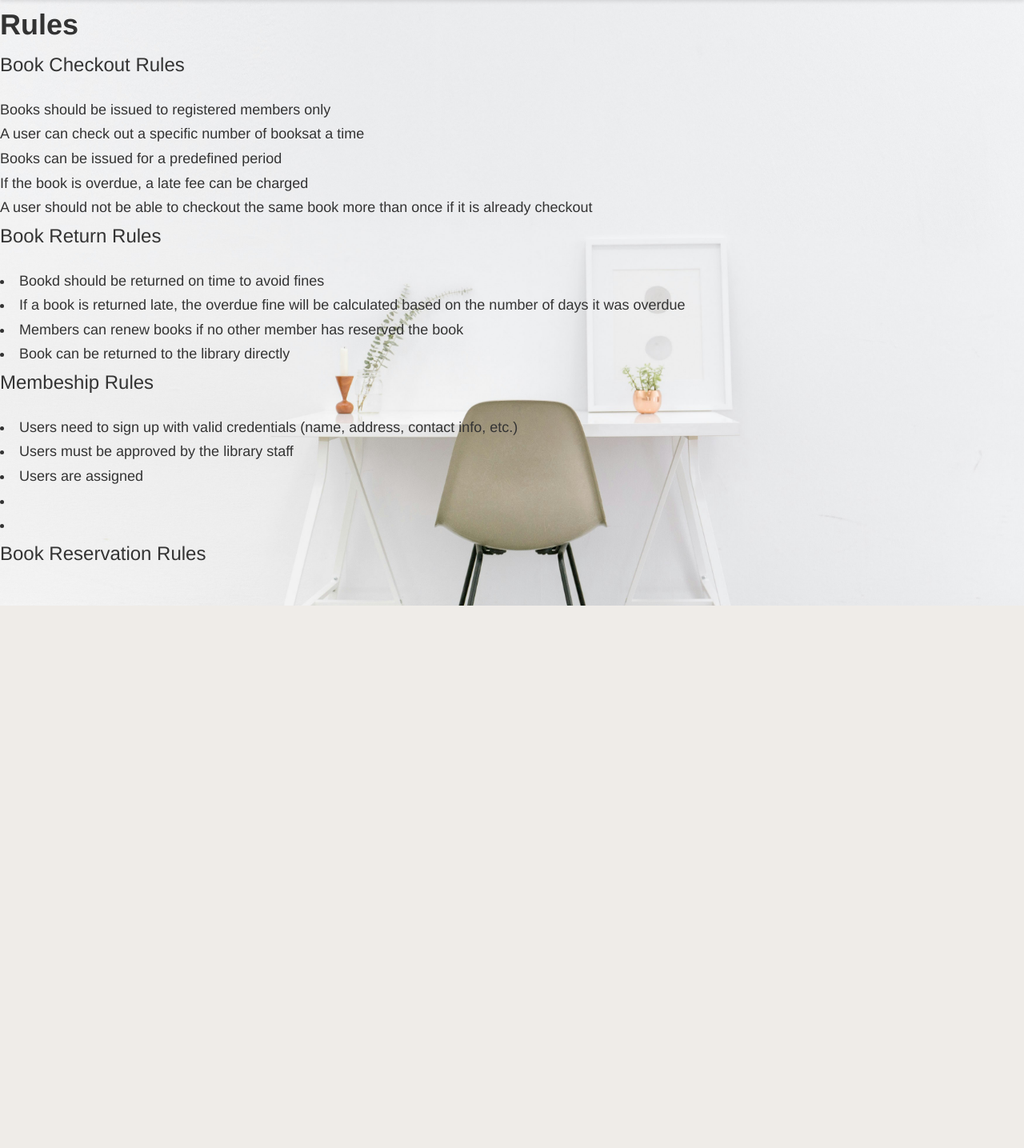
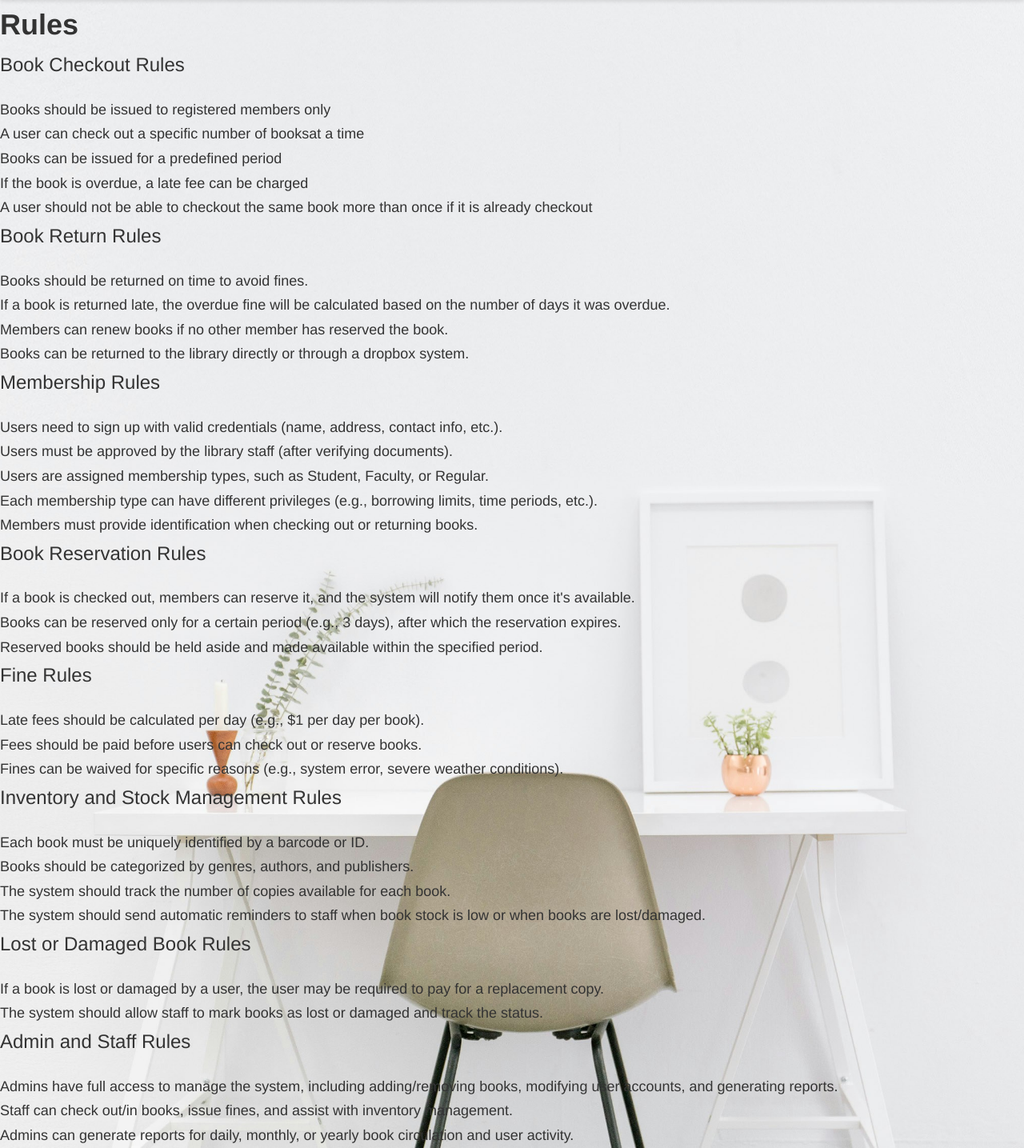
Before and after one commit to dinoaur/LMS, a PHP site: page /rules.php in a window 1280 px wide. Shown: the part 43-1478 px from the top of the page at 80% size. Before the commit the page ends 800 px from the top, so only its background shows below. Run offline with PHP 8.4, Linux system fonts and the light colour scheme; a user stored in the database is signed in.

Commit message:
Update rules.php

```diff
--- a/rules.php
+++ b/rules.php
@@ -27,18 +27,57 @@ if (!isset($_SESSION['loggedin']) || $_SESSION['loggedin'] !== true) {
         <li>A user should not be able to checkout the same book more than once if it is already checkout</li>
       </ul>
       <h2>Book Return Rules</h2>
-        <li>Bookd should be returned on time to avoid fines</li>
-        <li>If a book is returned late, the overdue fine will be calculated based on the number of days it was overdue</li>
-        <li>Members can renew books if no other member has reserved the book</li>
-        <li>Book can be returned to the library directly</li>
+      <ul>
+            <li>Books should be returned on time to avoid fines.</li>
+            <li>If a book is returned late, the overdue fine will be calculated based on the number of days it was overdue.</li>
+            <li>Members can renew books if no other member has reserved the book.</li>
+            <li>Books can be returned to the library directly or through a dropbox system.</li>
+      </ul>
 
-      <h2>Membeship Rules</h2>
-        <li>Users need to sign up with valid credentials (name, address, contact info, etc.)</li>
-        <li>Users must be approved by the library staff</li>
-        <li>Users are assigned</li>
-        <li></li>
-        <li></li>
+      <h2>Membership Rules</h2>
+      <ul>
+            <li>Users need to sign up with valid credentials (name, address, contact info, etc.).</li>
+            <li>Users must be approved by the library staff (after verifying documents).</li>
+            <li>Users are assigned membership types, such as Student, Faculty, or Regular.</li>
+            <li>Each membership type can have different privileges (e.g., borrowing limits, time periods, etc.).</li>
+            <li>Members must provide identification when checking out or returning books.</li>
+       </ul>
 
       <h2>Book Reservation Rules</h2>
+        <ul>
+            <li>If a book is checked out, members can reserve it, and the system will notify them once it's available.</li>
+            <li>Books can be reserved only for a certain period (e.g., 3 days), after which the reservation expires.</li>
+            <li>Reserved books should be held aside and made available within the specified period.</li>
+        </ul>
 
-    </body>
+        <h2>Fine Rules</h2>
+        <ul>
+            <li>Late fees should be calculated per day (e.g., $1 per day per book).</li>
+            <li>Fees should be paid before users can check out or reserve books.</li>
+            <li>Fines can be waived for specific reasons (e.g., system error, severe weather conditions).</li>
+        </ul>
+
+
+         <h2>Inventory and Stock Management Rules</h2>
+        <ul>
+            <li>Each book must be uniquely identified by a barcode or ID.</li>
+            <li>Books should be categorized by genres, authors, and publishers.</li>
+            <li>The system should track the number of copies available for each book.</li>
+            <li>The system should send automatic reminders to staff when book stock is low or when books are lost/damaged.</li>
+        </ul>
+
+        <h2>Lost or Damaged Book Rules</h2>
+        <ul>
+            <li>If a book is lost or damaged by a user, the user may be required to pay for a replacement copy.</li>
+            <li>The system should allow staff to mark books as lost or damaged and track the status.</li>
+        </ul>
+
+        <h2>Admin and Staff Rules</h2>
+        <ul>
+            <li>Admins have full access to manage the system, including adding/removing books, modifying user accounts, and generating reports.</li>
+            <li>Staff can check out/in books, issue fines, and assist with inventory management.</li>
+            <li>Admins can generate reports for daily, monthly, or yearly book circulation and user activity.</li>
+        </ul>
+
+    </div>
+</body>
```
